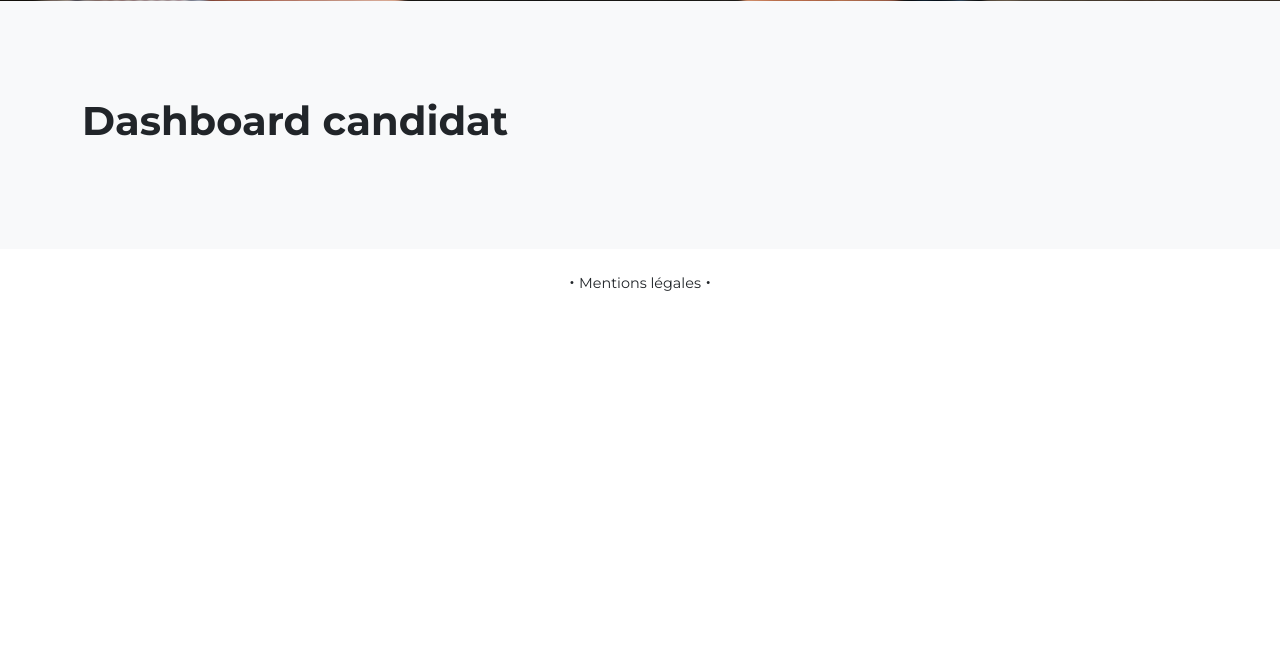
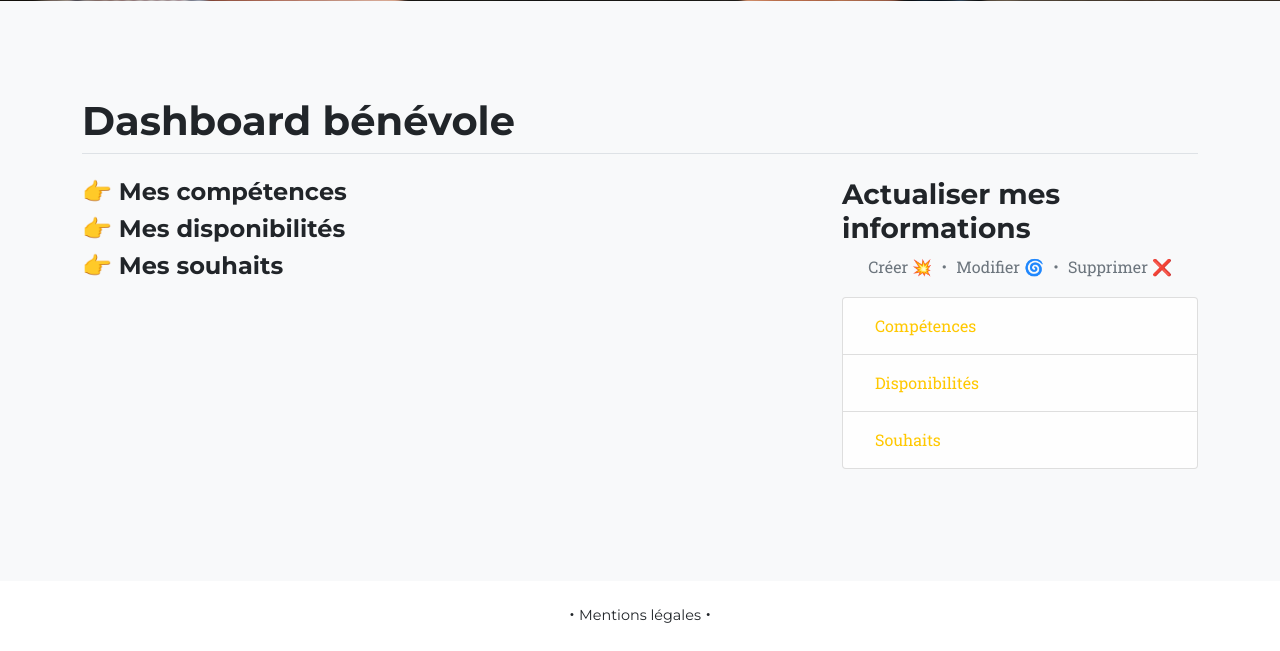
Before and after one commit to CamClrt/P13-volunteering, a Django app: page /candidate/dashboard/ in a window 1280 px wide. Shown: the part 471-1122 px from the top of the page. Before the commit the page ends 762 px from the top, so only its background shows below. Run offline with Django 3.2, Linux system fonts and the light colour scheme; the visitor is signed in with stand-in values (Sample User, id 1); some libraries are stand-ins or nearby versions.

Commit message:
style(dashboard candidate): determine style

```diff
--- a/src/candidate/templates/candidate/dashboard.html
+++ b/src/candidate/templates/candidate/dashboard.html
@@ -1,5 +1,30 @@
 {% extends 'base.html' %}
 
 {% block content %}
-<h1>Dashboard candidat</h1>
+<h1>Dashboard bénévole</h1>
+<legend class="border-bottom mb-4"></legend>
+
+
+
+
+<div class="row">
+    <div class="col-md-8">
+        <h4>👉 Mes compétences</h4>
+        <h4>👉 Mes disponibilités</h4>
+        <h4>👉 Mes souhaits</h4>
+    </div>
+    <div class="col-md-4">
+        <div class="content-section">
+            <h3>Actualiser mes informations</h3>
+            <p class='text-muted text-center'>Créer 💥 ・ Modifier 🌀 ・ Supprimer ❌
+            <ul class="list-group">
+                <li class="list-group-item list-group-item-light"><a class="nav-link" href="#">Compétences</a></li>
+                <li class="list-group-item list-group-item-light"><a class="nav-link" href="#">Disponibilités</a></li>
+                <li class="list-group-item list-group-item-light"><a class="nav-link" href="#">Souhaits</a></li>
+            </ul>
+            </p>
+        </div>
+    </div>
+</div>
+
 {% endblock content %}
```
